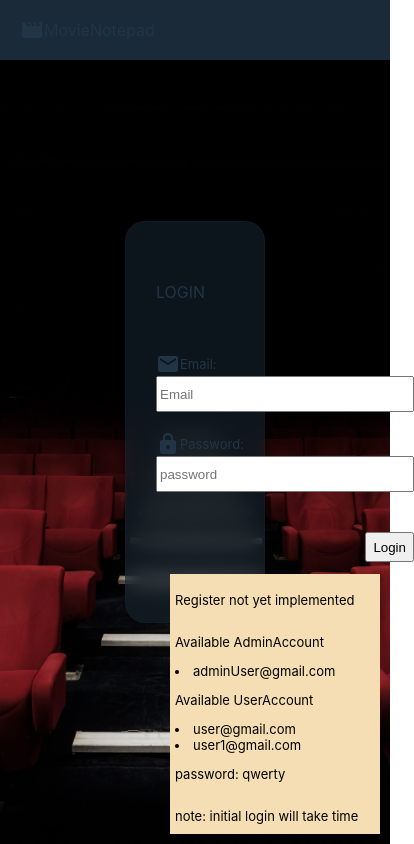
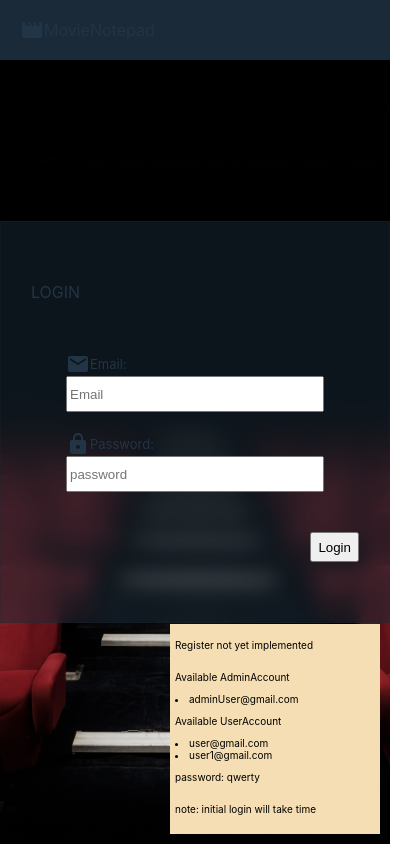
Before and after one commit to Phol16/MovieNotepad_clientside, a React (Vite) app in the folder Clientside/: page / in a window 390 px wide. Shown: the whole page, 414 px wide, since content can reach past the window. Built offline with nearby package versions, Linux system fonts and the light colour scheme.

Commit message:
responsive loginpage

```diff
--- a/Clientside/src/components/LoginPage/style.module.css
+++ b/Clientside/src/components/LoginPage/style.module.css
@@ -20,6 +20,7 @@
   border-radius: 20px;
   width: 20vw;
 }
+
 form {
   display: flex;
   flex-flow: column wrap;
@@ -58,3 +59,30 @@ span {
   width: 200px;
   background-color: wheat;
 }
+@media screen and (min-width: 0px){
+  .subContainer{
+    width: 100vw;
+    border-radius: 0px;
+  }
+  .note{
+    height: 200px;
+    font-size: 10px;
+  }
+}
+@media screen and (min-width: 500px){
+  .subContainer{
+    width: 50vw;
+  }
+  .note{
+    height: 200px;
+  }
+}
+@media screen and (min-width: 1200px){
+  .subContainer {
+    border-radius: 20px;
+    width: 20vw;
+  }
+  .note{
+    height: 200px;
+  }
+}
```
